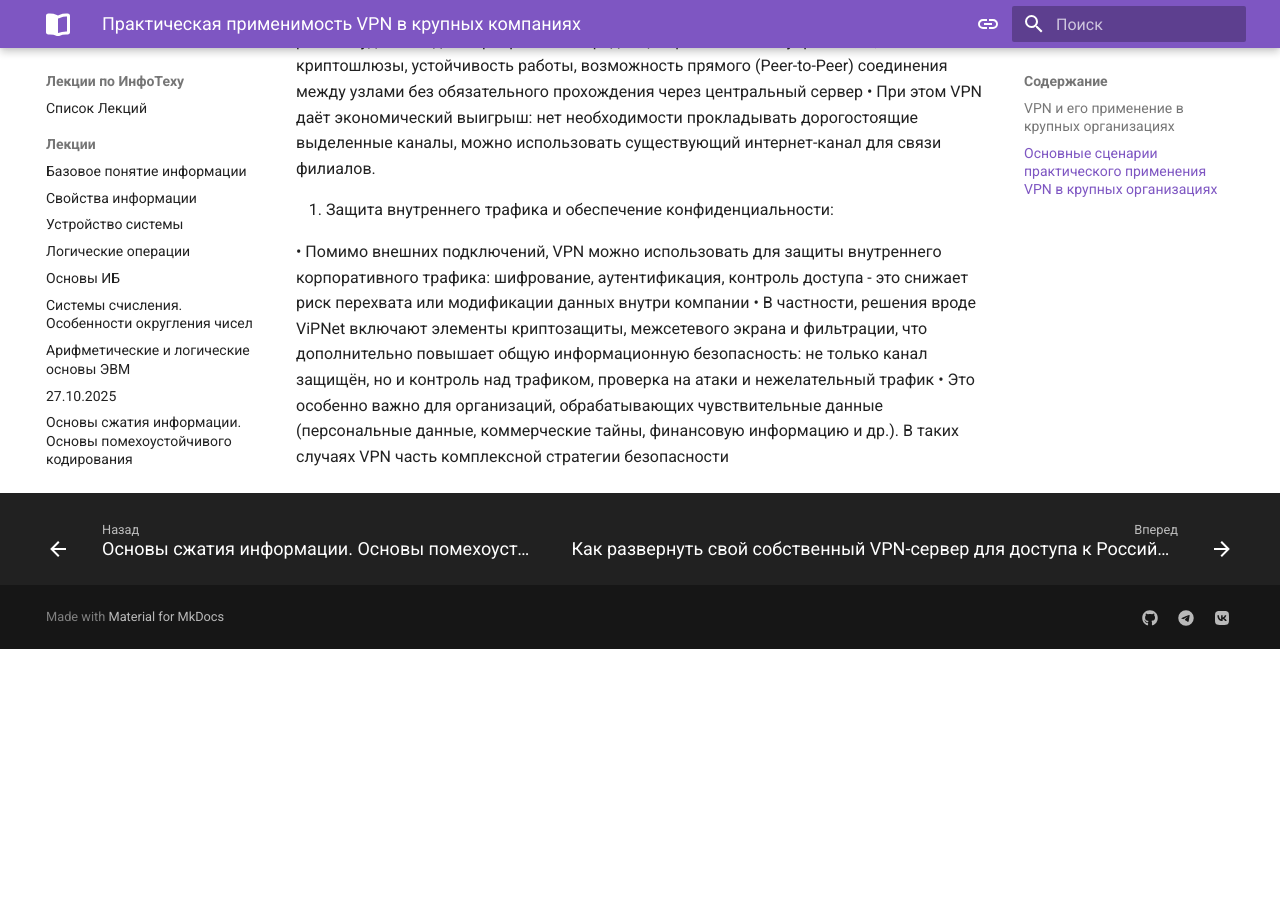
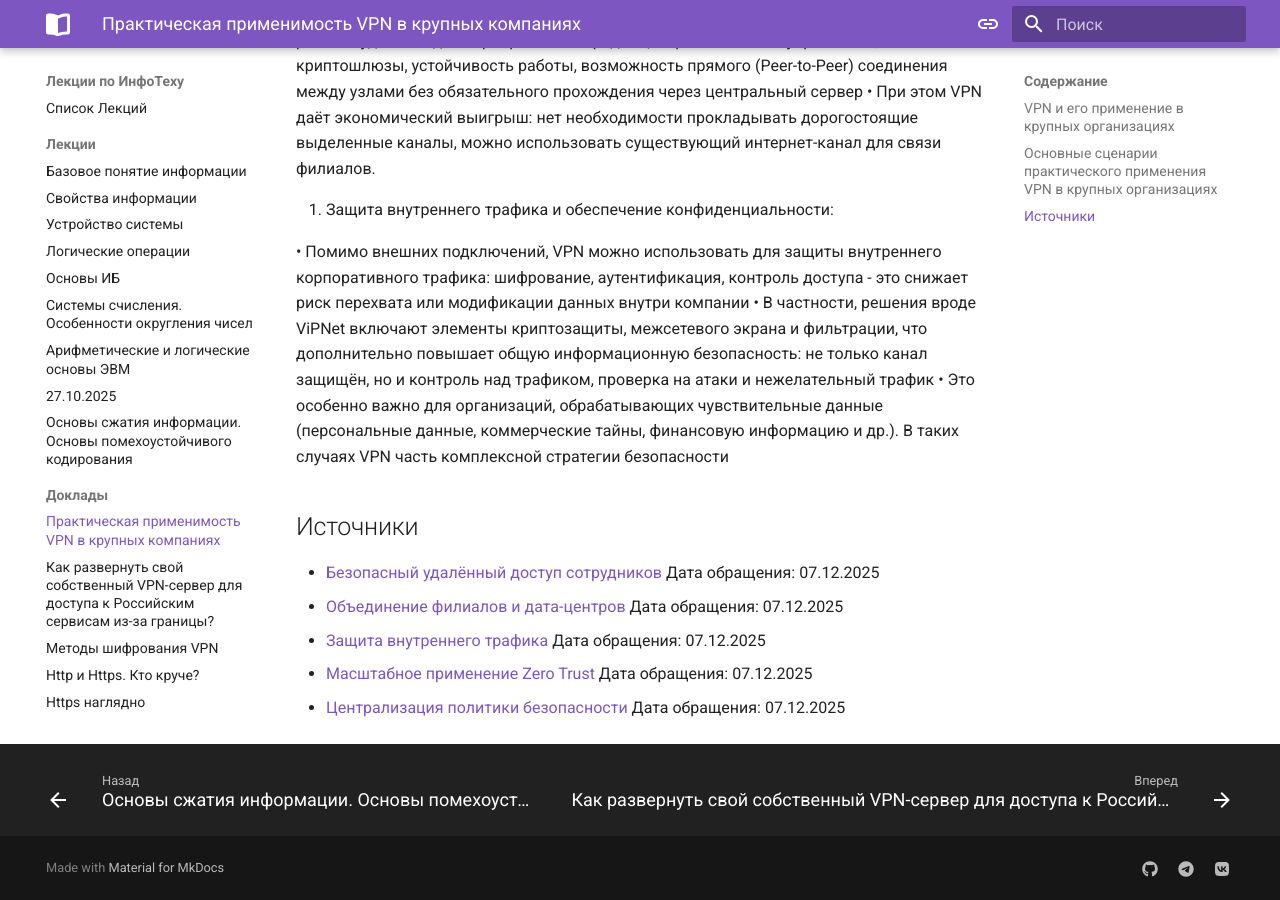
Before and after one commit to Sashayerty/lections, an MkDocs documentation site: the page built from docs/practical_usage.md, in a window 1280 px wide and 900 px high, scrolled down 1199 px. Built offline with MkDocs 1.6.1 and Material for MkDocs 9.7.7, drawn with Linux system fonts in a browser that asks for light colours; before the commit the page ends 1848 px from its top, so only the background shows below that.

Commit message:
Обновил Доку

```diff
--- a/docs/practical_usage.md
+++ b/docs/practical_usage.md
@@ -35,3 +35,12 @@ VPN - это один из фундаментальных инструменто
  • Помимо внешних подключений, VPN можно использовать для защиты внутреннего корпоративного трафика: шифрование, аутентификация, контроль доступа - это снижает риск перехвата или модификации данных внутри компании
  • В частности, решения вроде ViPNet включают элементы криптозащиты, межсетевого экрана и фильтрации, что дополнительно повышает общую информационную безопасность: не только канал защищён, но и контроль над трафиком, проверка на атаки и нежелательный трафик
  • Это особенно важно для организаций, обрабатывающих чувствительные данные (персональные данные, коммерческие тайны, финансовую информацию и др.). В таких случаях VPN часть комплексной стратегии безопасности
+
+
+## Источники
+
+- [Безопасный удалённый доступ сотрудников](https://cyberleninka.ru/article/n/razrabotka-proekta-po-sozdaniyu-zaschischennoy-korporativnoy-seti-s-primeneniem-tehnologiy-vpn/viewer) Дата обращения: 07.12.2025
+- [Объединение филиалов и дата-центров](https://cyberleninka.ru/article/n/tehnologiya-vpn-vipnet/viewer) Дата обращения: 07.12.2025
+- [Защита внутреннего трафика](https://cyberleninka.ru/article/n/organizatsiya-virtualnogo-sekretnogo-kanala-svyazi/viewer) Дата обращения: 07.12.2025
+- [Масштабное применение Zero Trust](https://cyberleninka.ru/article/n/analiz-uyazvimostey-i-riskov-traditsionnyh-parolnyh-sistem-v-kontekste-korporativnyh-raspredelennyh-sistem-i-kriticheski-vazhnyh) Дата обращения: 07.12.2025
+- [Централизация политики безопасности](https://cyberleninka.ru/article/n/ispolzovanie-perspektivnyh-tehnologiy-dlya-razvitiya-raspredelennyh-korporativnyh-setey-svyazi/viewer) Дата обращения: 07.12.2025
```
